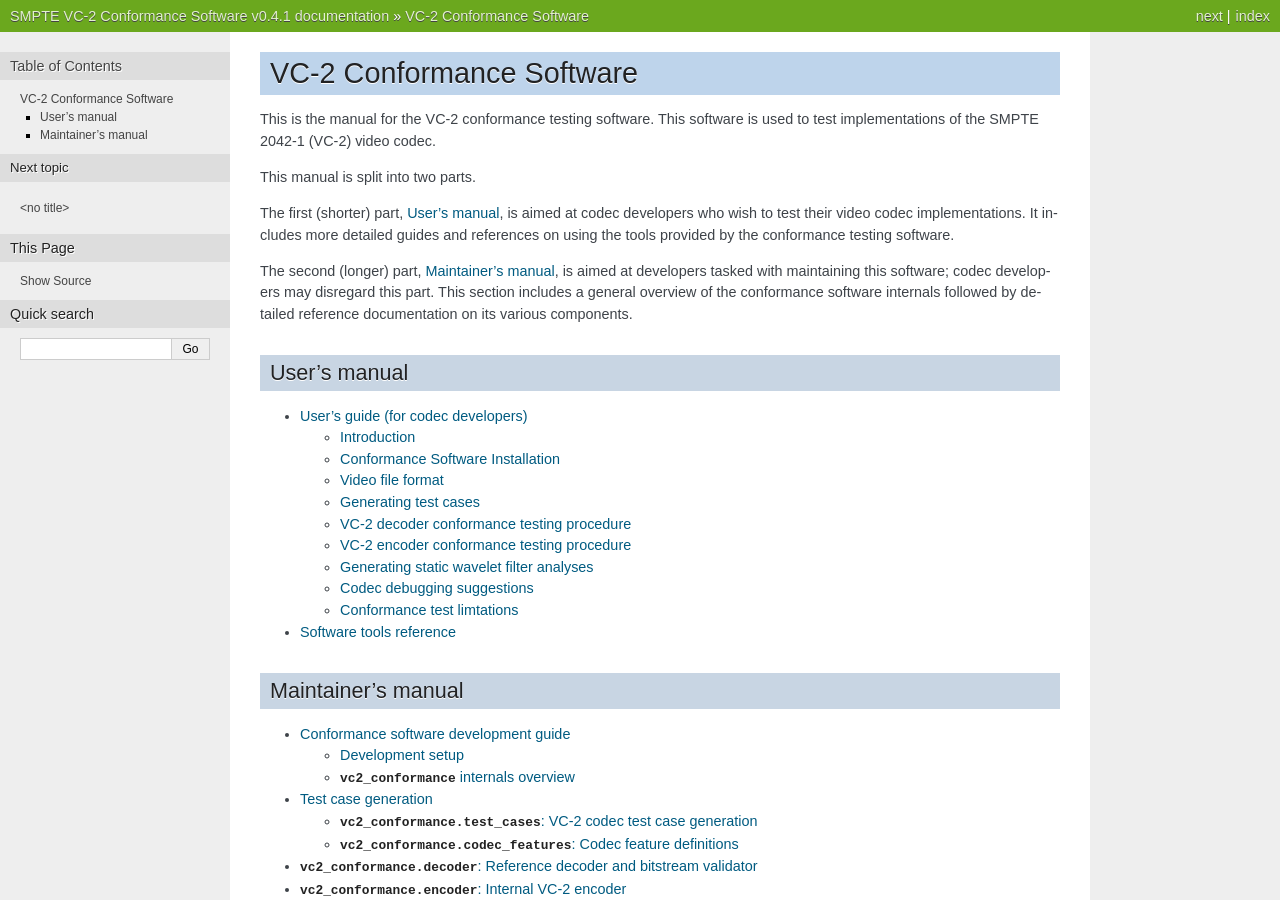
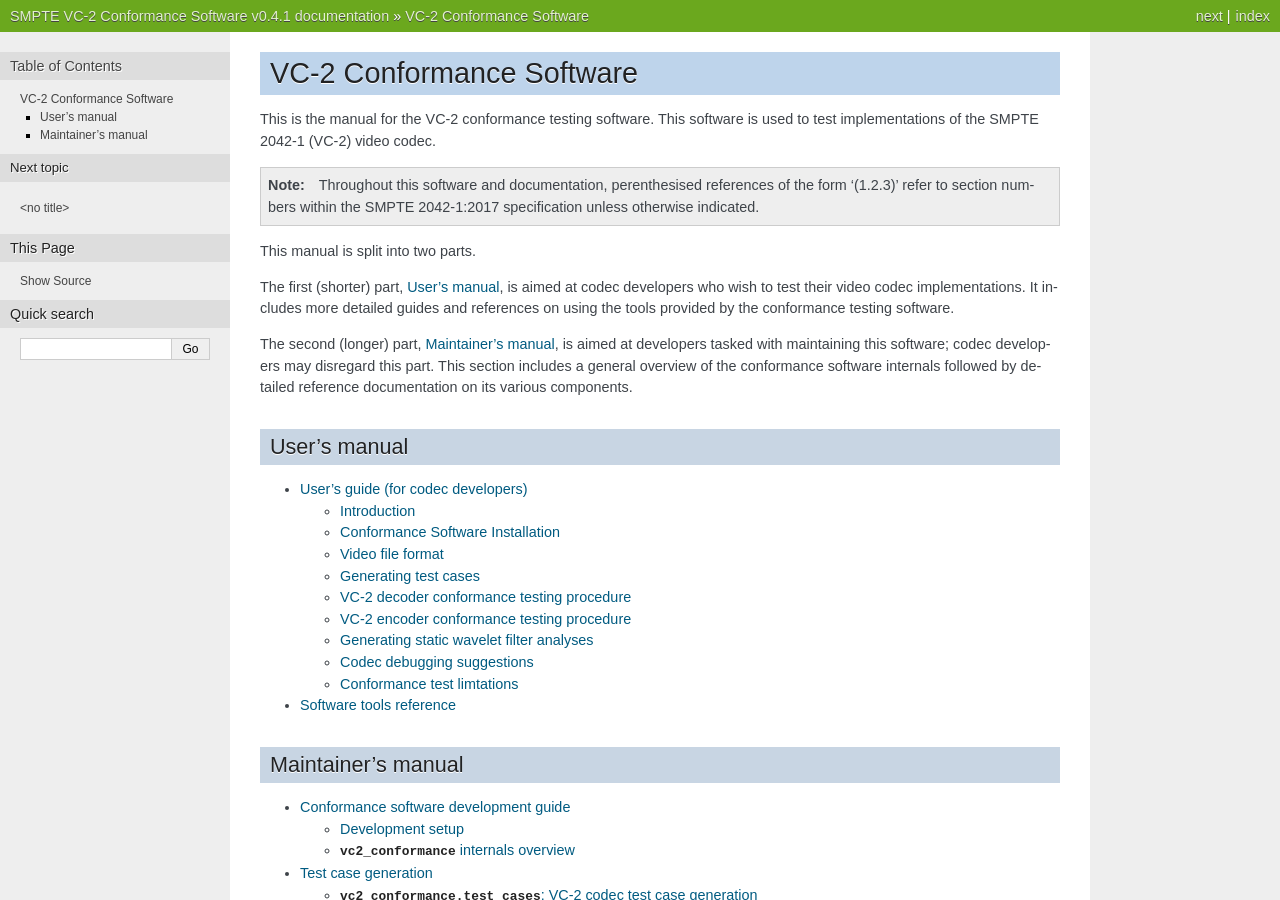
Before and after one commit to bbc/vc2_conformance, a Sphinx documentation site: the page built from docs/source/index.rst, in a window 1280 px wide and 900 px high. Built offline with Sphinx 7.4.7, drawn with Linux system fonts in a browser that asks for light colours.

Commit message:
Add note explaining references to spec.

```diff
--- a/docs/source/index.rst
+++ b/docs/source/index.rst
@@ -3,6 +3,12 @@ VC-2 Conformance Software
 
 This is the manual for the VC-2 conformance testing software. This software is
 used to test implementations of the SMPTE 2042-1 (VC-2) video codec.
+
+.. note::
+
+    Throughout this software and documentation, perenthesised references of the
+    form '(1.2.3)' refer to section numbers within the SMPTE 2042-1:2017
+    specification unless otherwise indicated.
 
 This manual is split into two parts.
 
```
